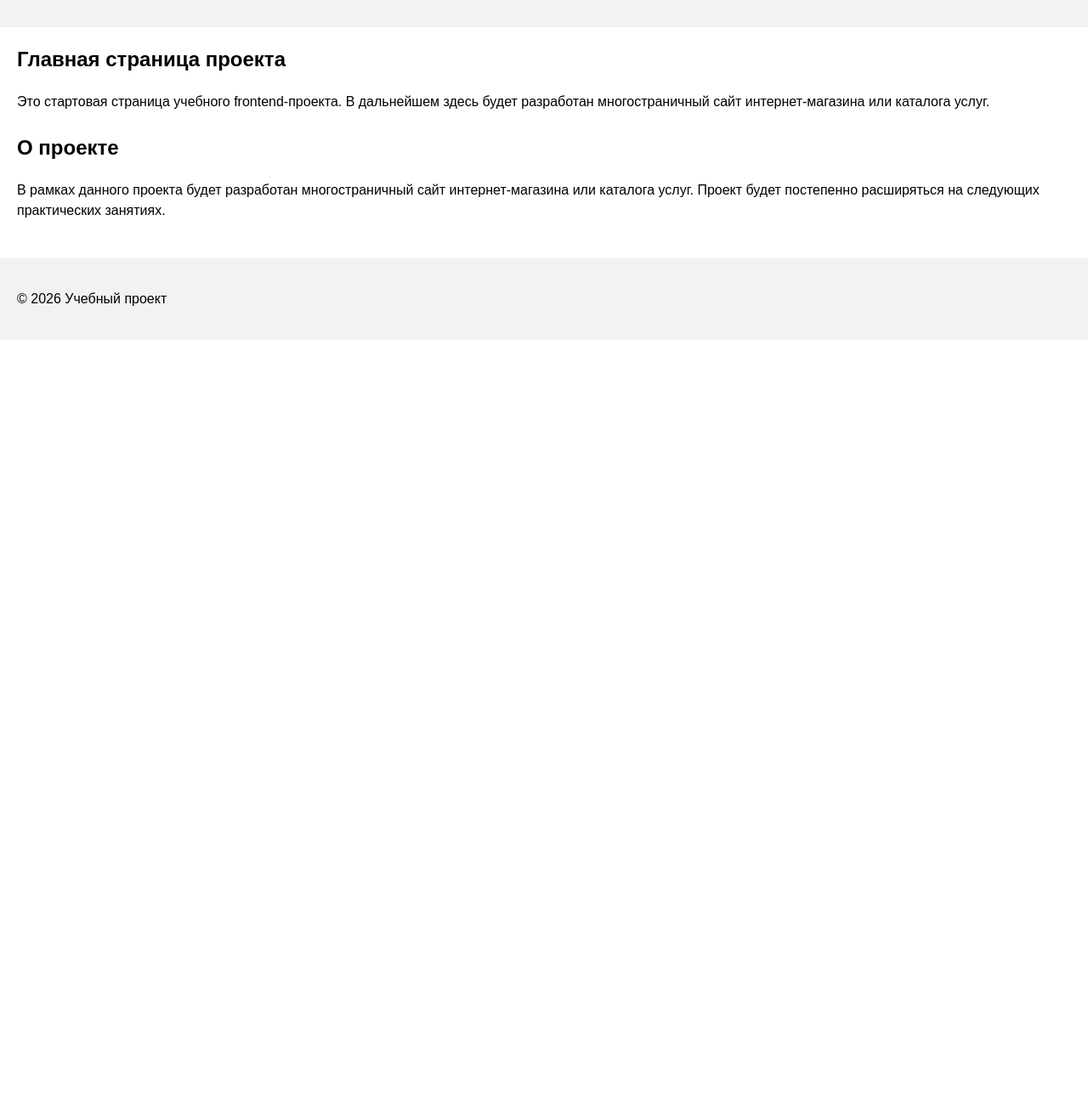
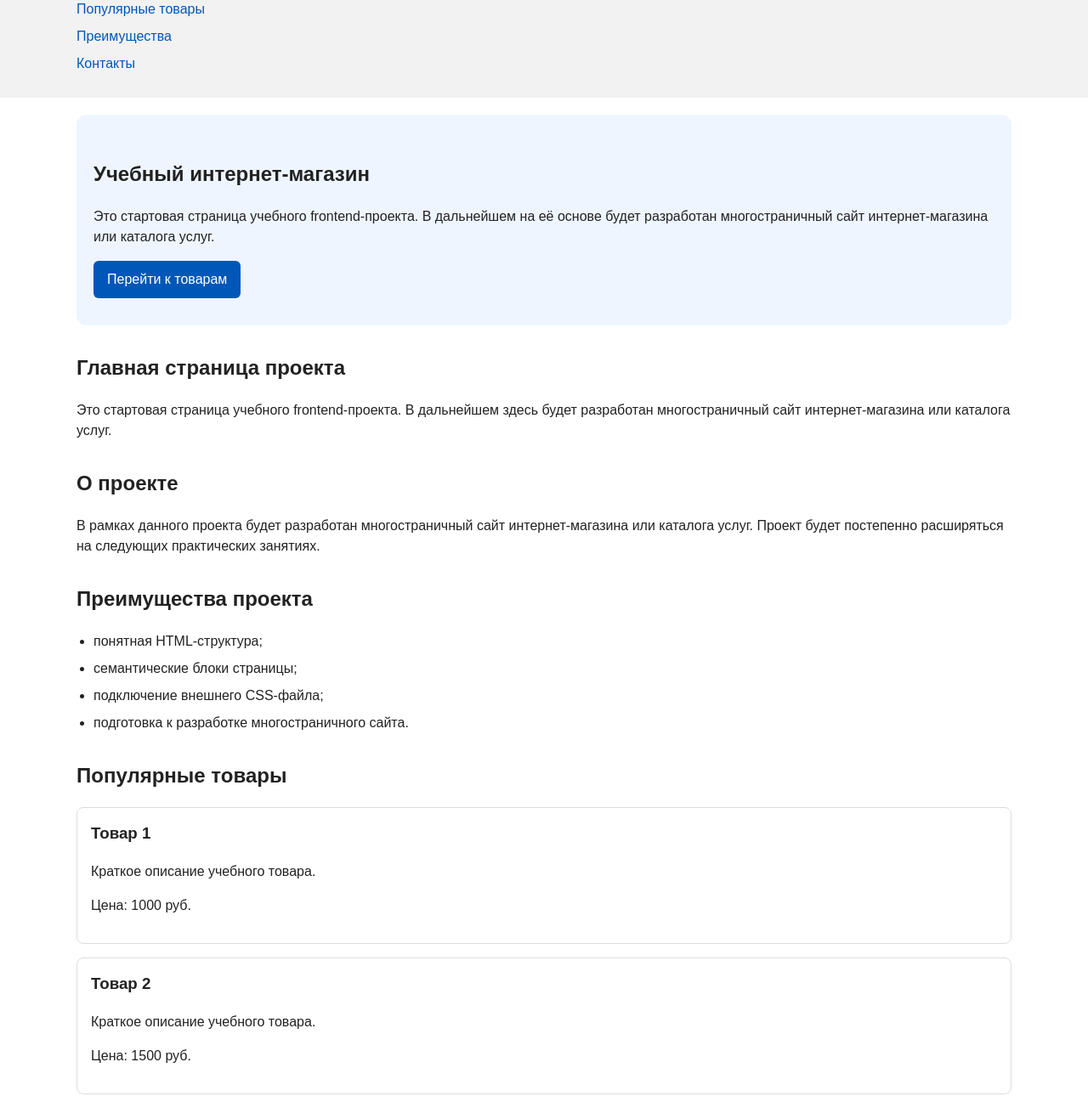
Before and after one commit to enjo1si/FBR, a plain HTML site: page index.html in a window 1280 px wide. Shown: the part 99-1389 px from the top of the page at 85% size. Before the commit the page ends 800 px from the top, so only its background shows below. Drawn offline with Linux system fonts and the light colour scheme.

Commit message:
feat: add semantic HTML structure and base CSS styles

```diff
--- a/css/style.css
+++ b/css/style.css
@@ -2,6 +2,8 @@
     margin: 0;
     font-family: Arial, sans-serif;
     line-height: 1.5;
+    color: #222222;
+    background-color: #ffffff;
 }
 
 header,
@@ -25,3 +27,96 @@
 section h2 {
     margin-top: 0;
 }
+
+* {
+    box-sizing: border-box;
+}
+
+.site-header {
+    max-width: 1100px;
+    margin: 0 auto;
+}
+
+.site-logo {
+    font-weight: bold;
+    text-decoration: none;
+    color: #222222;
+    font-size: 20px;
+}
+
+.site-nav__list {
+    padding: 0;
+    margin: 16px 0 0;
+    list-style: none;
+}
+
+.site-nav__list li {
+    margin-bottom: 8px;
+}
+
+.site-nav__list a {
+    color: #0057b8;
+    text-decoration: none;
+}
+
+.site-nav__list a:hover {
+    text-decoration: underline;
+}
+
+.hero {
+    max-width: 1100px;
+    margin: 0 auto 32px;
+    padding: 32px 20px;
+    background-color: #eef5ff;
+    border-radius: 12px;
+}
+
+.section {
+    max-width: 1100px;
+    margin: 0 auto 32px;
+}
+
+.section h2 {
+    margin-top: 0;
+}
+
+.advantages-list {
+    padding-left: 20px;
+}
+
+.advantages-list li {
+    margin-bottom: 8px;
+}
+
+.product-card {
+    margin-bottom: 16px;
+    padding: 16px;
+    border: 1px solid #dddddd;
+    border-radius: 8px;
+    background-color: #ffffff;
+}
+
+.product-card h3 {
+    margin-top: 0;
+}
+
+.button {
+    display: inline-block;
+    padding: 10px 16px;
+    color: #ffffff;
+    background-color: #0057b8;
+    text-decoration: none;
+    border-radius: 6px;
+}
+
+.button:hover {
+    background-color: #003f86;
+}
+
+.aside-info {
+    max-width: 1100px;
+    margin: 0 auto 32px;
+    padding: 16px;
+    border-left: 4px solid #0057b8;
+    background-color: #f7f7f7;
+}
--- a/index.html
+++ b/index.html
@@ -7,12 +7,37 @@
     <link rel="stylesheet" href="css/style.css">
 </head>
 <body>
+
+
 <header>
-    <h1>Учебный интернет-магазин</h1>
+    <div class="site-header">
+        <a class="site-logo" href="index.html">ShopProject</a>
+
+        <nav class="site-nav" aria-label="Основная навигация">
+            <ul class="site-nav__list">
+                <li><a href="index.html">Главная</a></li>
+                <li><a href="#popular">Популярные товары</a></li>
+                <li><a href="#advantages">Преимущества</a></li>
+                <li><a href="#contacts">Контакты</a></li>
+            </ul>
+        </nav>
+    </div>
 </header>
 
+
 <main>
-    <section>
+
+    <section class="hero">
+        <h1>Учебный интернет-магазин</h1>
+        <p>
+            Это стартовая страница учебного frontend-проекта.
+            В дальнейшем на её основе будет разработан многостраничный сайт
+            интернет-магазина или каталога услуг.
+        </p>
+        <a class="button" href="#popular">Перейти к товарам</a>
+    </section>
+
+    <section class="section">
         <h2>Главная страница проекта</h2>
         <p>
             Это стартовая страница учебного frontend-проекта.
@@ -21,7 +46,7 @@
         </p>
     </section>
 
-    <section>
+    <section class="section">
         <h2>О проекте</h2>
         <p>
             В рамках данного проекта будет разработан многостраничный сайт
@@ -29,10 +54,56 @@
             расширяться на следующих практических занятиях.
         </p>
     </section>
+
+    <section class="section" id="advantages">
+        <h2>Преимущества проекта</h2>
+        <ul class="advantages-list">
+            <li>понятная HTML-структура;</li>
+            <li>семантические блоки страницы;</li>
+            <li>подключение внешнего CSS-файла;</li>
+            <li>подготовка к разработке многостраничного сайта.</li>
+        </ul>
+    </section>
+
+    <section class="section" id="popular">
+        <h2>Популярные товары</h2>
+
+        <article class="product-card">
+            <h3>Товар 1</h3>
+            <p>Краткое описание учебного товара.</p>
+            <p>Цена: 1000 руб.</p>
+        </article>
+
+        <article class="product-card">
+            <h3>Товар 2</h3>
+            <p>Краткое описание учебного товара.</p>
+            <p>Цена: 1500 руб.</p>
+        </article>
+
+        <article class="product-card">
+            <h3>Товар 3</h3>
+            <p>Краткое описание учебного товара.</p>
+            <p>Цена: 2000 руб.</p>
+        </article>
+    </section>
+
+
+    <aside class="aside-info">
+        <h2>Информация для студентов</h2>
+        <p>
+            На следующих практических занятиях этот проект будет расширяться:
+            появятся формы, модальное окно, дополнительные страницы, Flex/Grid,
+            БЭМ-структура и адаптивная версия сайта.
+        </p>
+    </aside>
+
 </main>
 
-<footer>
-    <p>&copy; 2026 Учебный проект</p>
+
+<footer id="contacts">
+    <p>&copy; 2026 Учебный проект. Все права защищены.</p>
+    <p>Дисциплина: Фронтенд и бэкенд разработка</p>
 </footer>
+
 </body>
 </html>
```
Also changed, not shown: README.md.
